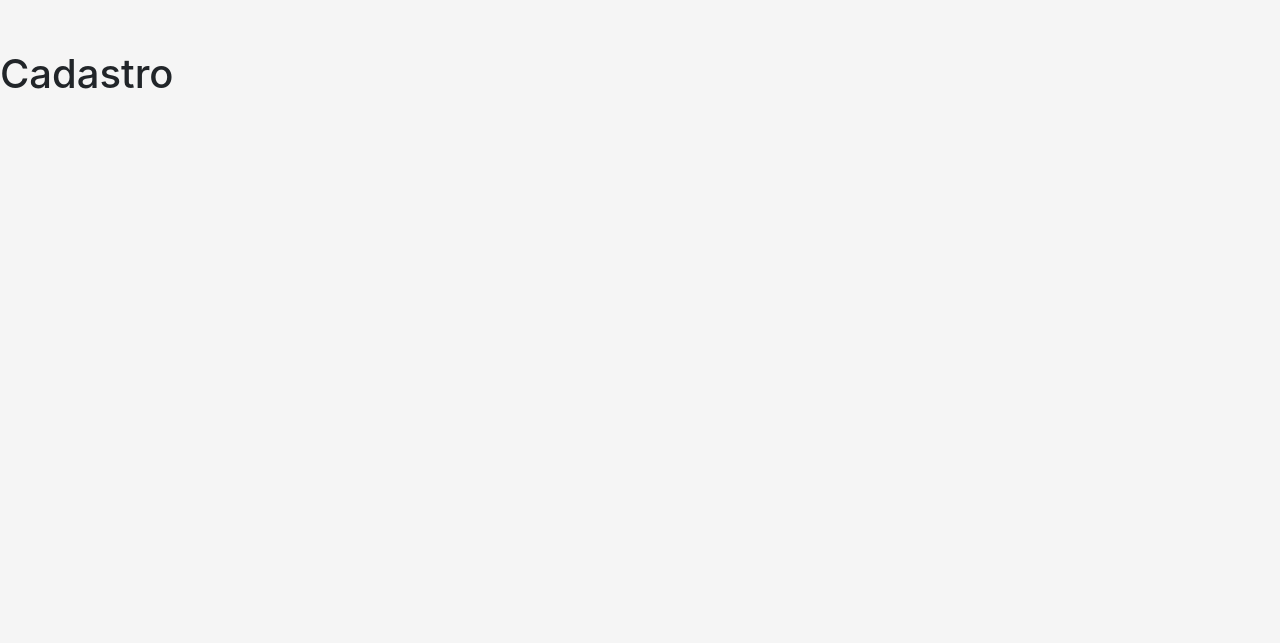
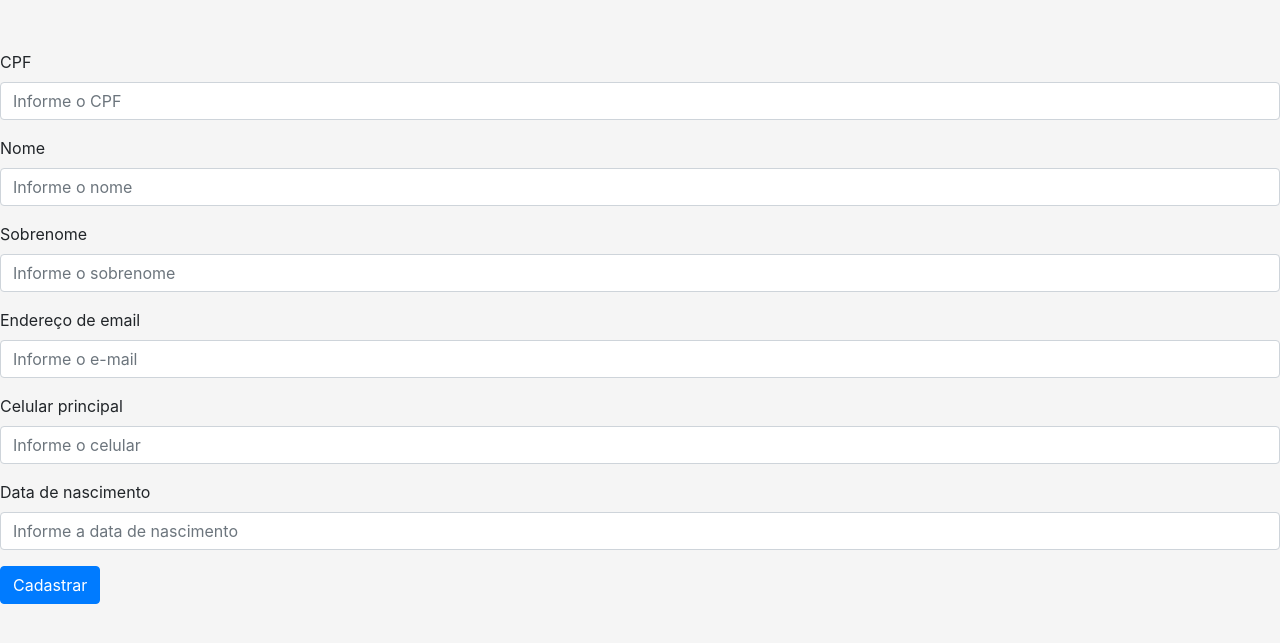
Before and after one commit to gabrielogregorio/digiteca, a PHP site: page /cadUsuarios.php in a window 1280 px wide. Before the commit the part shown is almost empty. Shown: the top 643 px of the page. Run offline with PHP 8.4, Linux system fonts and the light colour scheme.

```diff
--- a/cadUsuarios.php
+++ b/cadUsuarios.php
@@ -1,7 +1,40 @@
 <?php include('layout/header.html');?>
 
-
-<h1>Cadastro</h1>
+<form action="cadUsuariosBD.php" method="post">
 
 
+  <div class="form-group">
+    <label>CPF</label>
+    <input type="text" class="form-control" name="txtCPF" placeholder="Informe o CPF">
+  </div>
+
+  <div class="form-group">
+    <label>Nome</label>
+    <input type="text" class="form-control" name="txtNOME" placeholder="Informe o nome">
+  </div>
+
+  <div class="form-group">
+    <label>Sobrenome</label>
+    <input type="text" class="form-control" name="txtSOBRENOME" placeholder="Informe o sobrenome">
+  </div>
+
+  <div class="form-group">
+    <label>Endereço de email</label>
+    <input type="email" class="form-control" name="txtEMAIL" placeholder="Informe o e-mail">
+  </div>
+
+  <div class="form-group">
+    <label>Celular principal</label>
+    <input type="text" class="form-control" name="txtTELEFONE" placeholder="Informe o celular">
+  </div>
+
+  <div class="form-group">
+    <label>Data de nascimento</label>
+    <input type="text" class="form-control" name="txtDATA_NASCIMENTO" placeholder="Informe a data de nascimento">
+  </div>
+
+  <button type="submit" class="btn btn-primary">Cadastrar</button>
+
+</form>
+
 <?php include('layout/footer.html');?>
```
Also changed, not shown: cadUsuariosBD.php (+6 -14 lines), seguranca/seguranca.php (added, +18 -0 lines).
